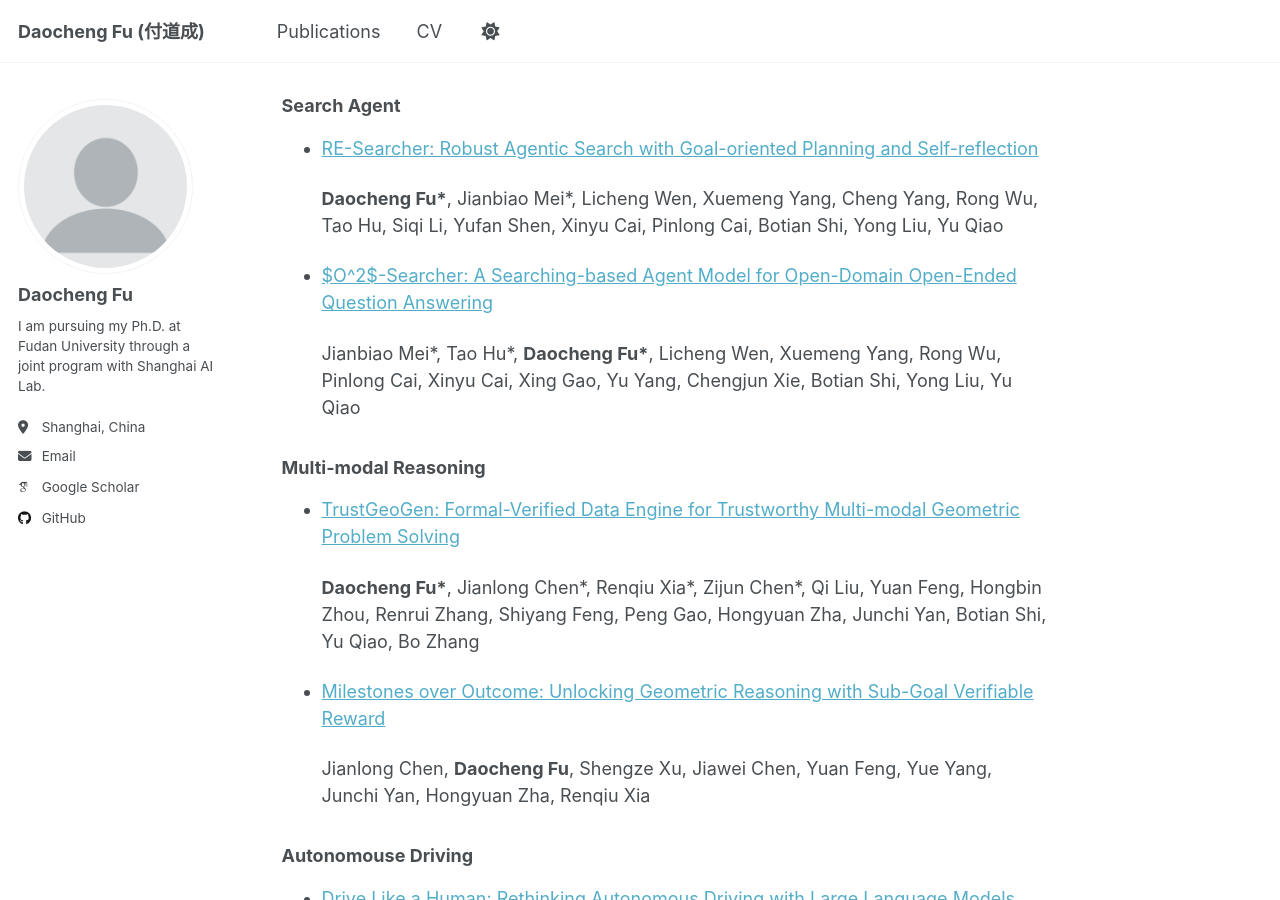
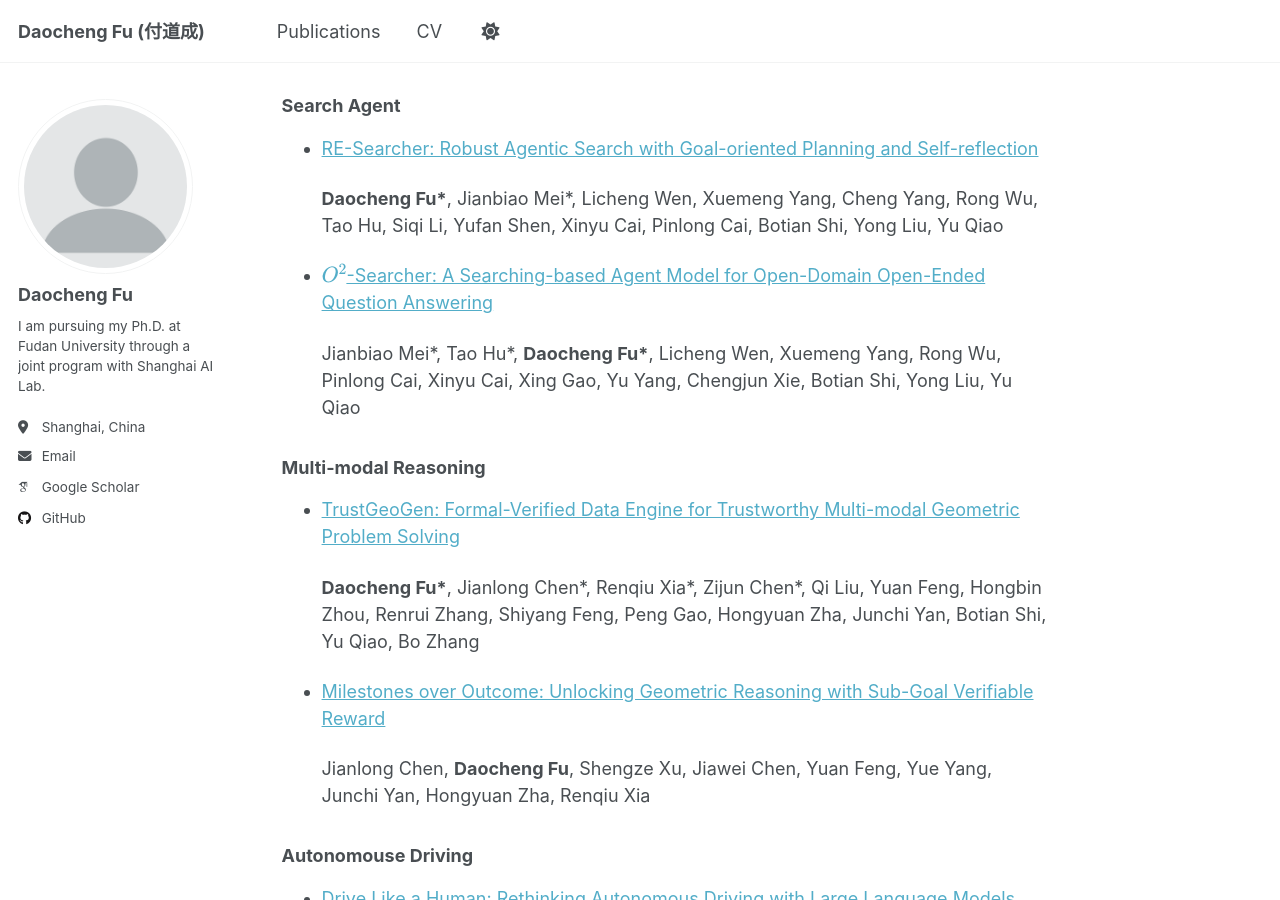
Before and after one commit to fudaocheng/AcademicPage, a Jekyll site: the page built from _pages/about.md, in a window 1280 px wide and 900 px high, scrolled down 1315 px. Built offline with Jekyll 4.4.1, drawn with Linux system fonts in a browser that asks for light colours; some web fonts are replaced; a script that is not in the unit is left out.

Commit message:
information updated at 2026-01-15.3

```diff
--- a/_pages/about.md
+++ b/_pages/about.md
@@ -36,7 +36,7 @@ You can also find my articles on [my Google Scholar profile](https://scholar.goo
 
   **Daocheng Fu\***, Jianbiao Mei\*, Licheng Wen, Xuemeng Yang, Cheng Yang, Rong Wu, Tao Hu, Siqi Li, Yufan Shen, Xinyu Cai, Pinlong Cai, Botian Shi, Yong Liu, Yu Qiao
 
-- [$O^2$-Searcher: A Searching-based Agent Model for Open-Domain Open-Ended Question Answering](/AcademicPage/publication/o2searcher)
+- [$$O^2$$-Searcher: A Searching-based Agent Model for Open-Domain Open-Ended Question Answering](/AcademicPage/publication/o2searcher)
 
   Jianbiao Mei\*, Tao Hu\*, **Daocheng Fu\***, Licheng Wen, Xuemeng Yang, Rong Wu, Pinlong Cai, Xinyu Cai, Xing Gao, Yu Yang, Chengjun Xie, Botian Shi, Yong Liu, Yu Qiao
 
```
